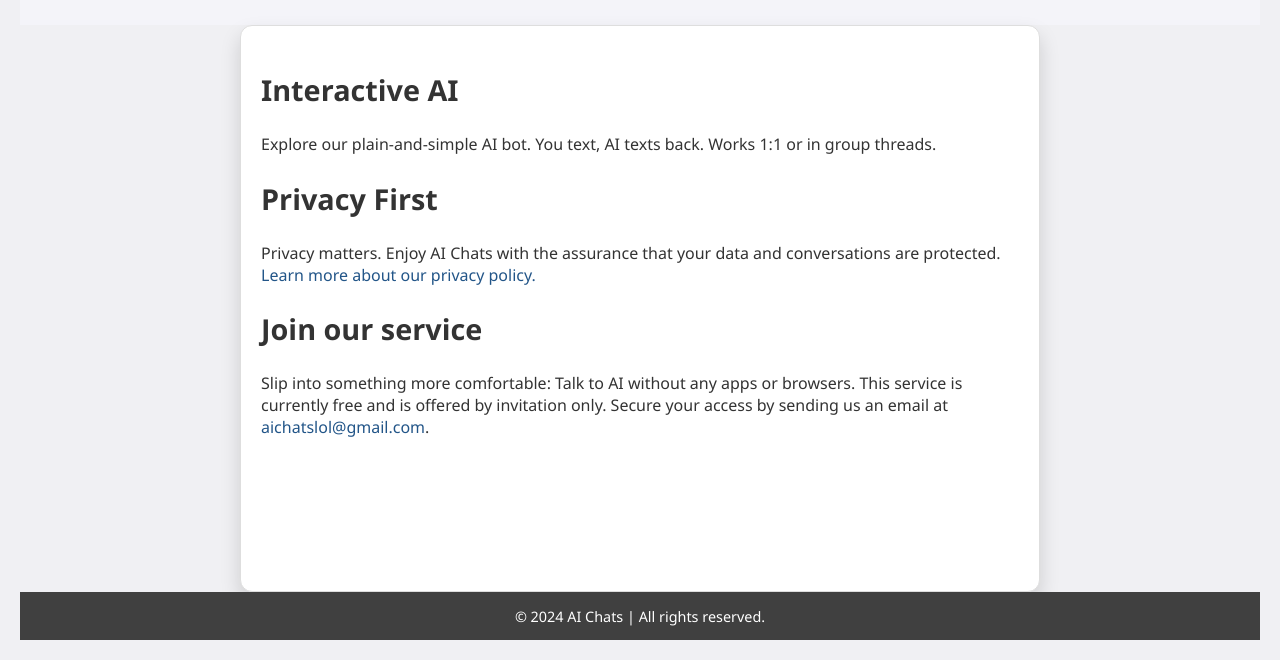
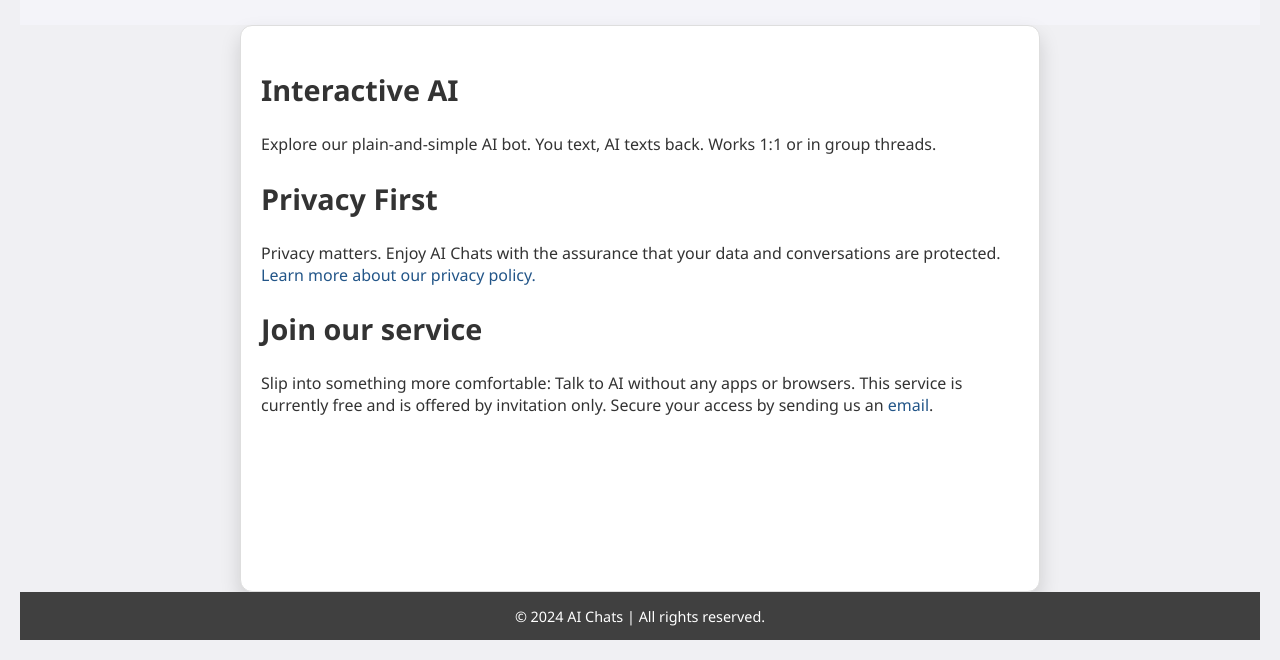
Before and after one commit to aichatslol/aichatslol.github.io, a plain HTML site: page index.html in a window 1280 px wide. Shown: the part 140-800 px from the top of the page. Drawn offline with Linux system fonts and the light colour scheme.

Commit message:
Update index.html

```diff
--- a/index.html
+++ b/index.html
@@ -22,7 +22,7 @@
         </section>
         <section class="feature">
             <h2>Join our service</h2>
-            <p>Slip into something more comfortable: Talk to AI without any apps or browsers. This service is currently free and is offered by invitation only. Secure your access by sending us an email at <a href="mailto:aichatslol@gmail.com">aichatslol@gmail.com</a>.</p>
+            <p>Slip into something more comfortable: Talk to AI without any apps or browsers. This service is currently free and is offered by invitation only. Secure your access by sending us an <a href="mailto:aichatslol@gmail.com">email</a>.</p>
         </section>
     </div>
     <footer>
```
